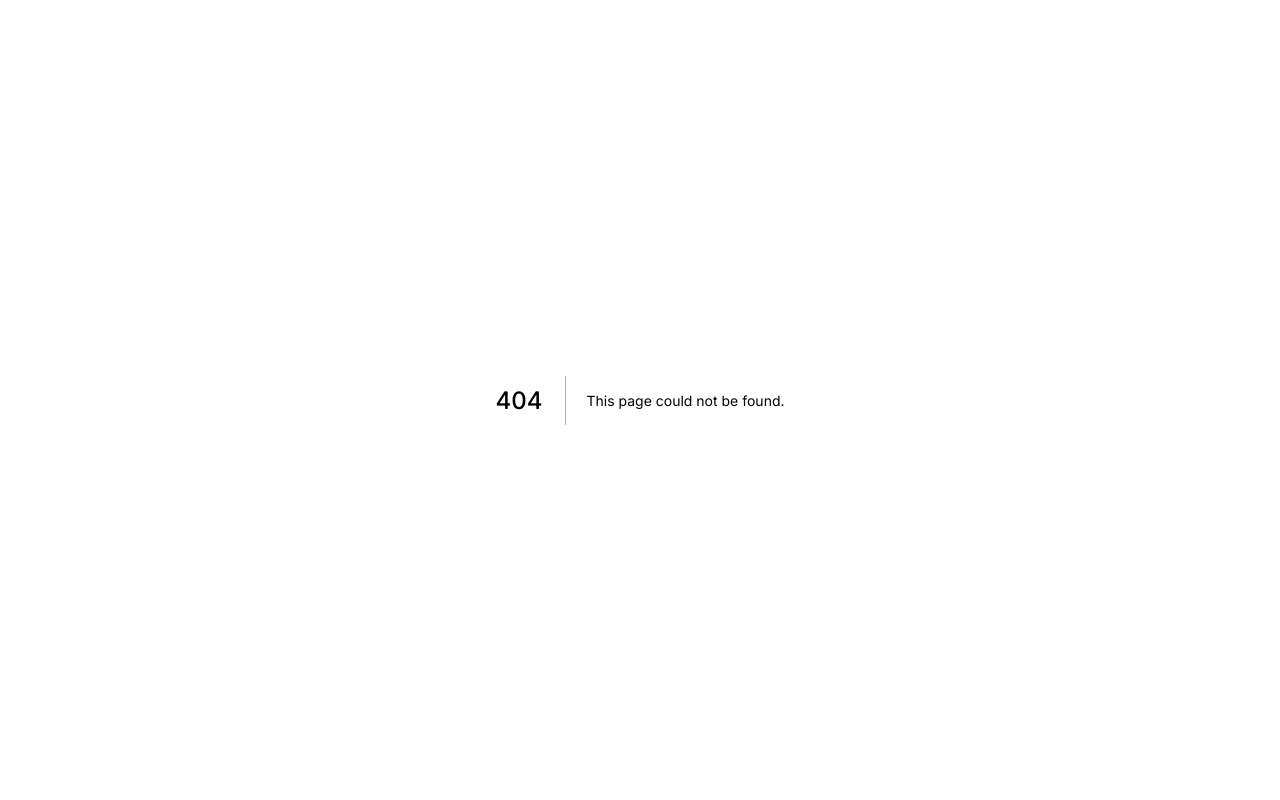
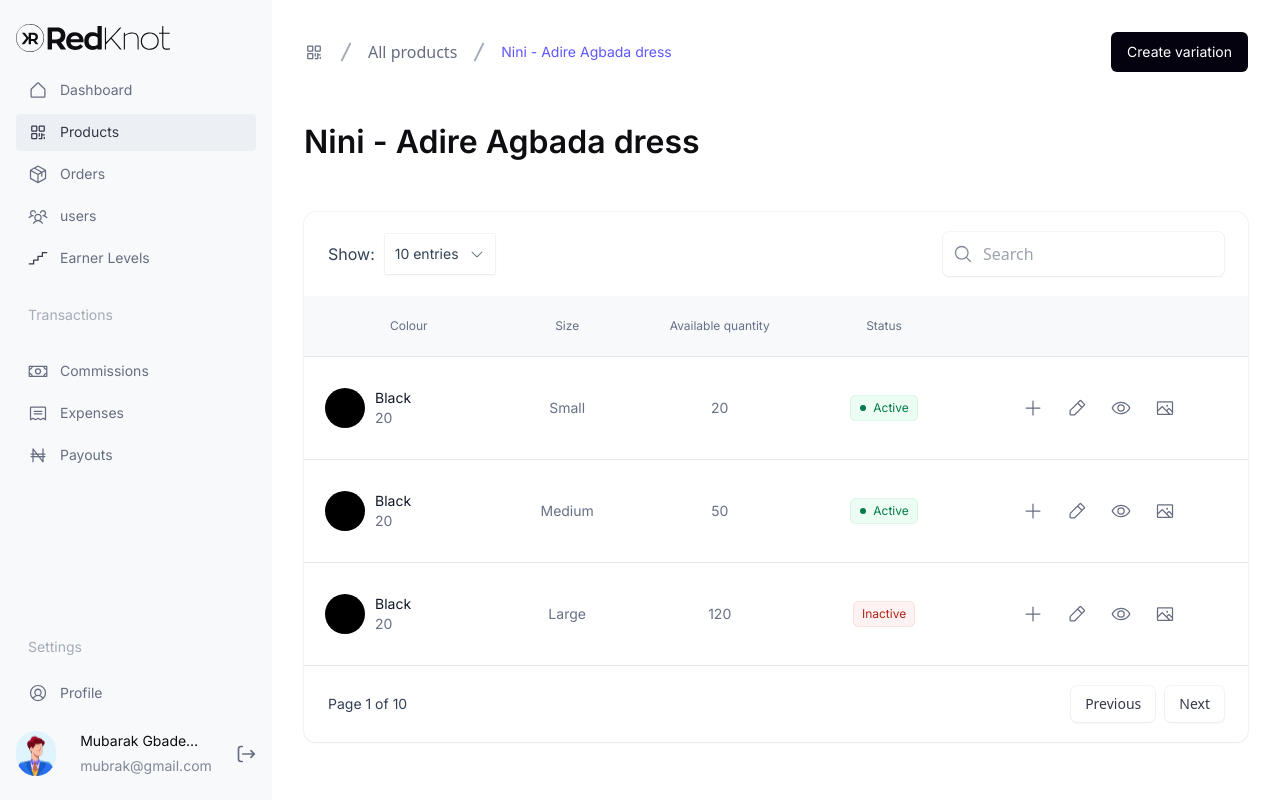
Before and after one commit to RedknotNG/Redknot, a Next.js app: page /admin/products/1 in a window 1280 px wide. Before the commit this address had no page. Built offline with nearby package versions, Linux system fonts and the light colour scheme.

Commit message:
implement view product UI

```diff
--- a/src/app/admin/layout.tsx
+++ b/src/app/admin/layout.tsx
@@ -63,8 +63,8 @@ export default function EarnerLayout({
     <html lang="en">
       {pathname !== "/admin" ? (
         <body className={`${inter.variable}`}>
-          <section className="w-full flex">
-            <div className="h-screen w-[272px] flex flex-col justify-between bg-background-disabled px-[16px] py-[24px]">
+          <section className="w-full relative">
+            <div className="h-screen fixed left-0 top-0 w-[272px] flex flex-col justify-between bg-background-disabled px-[16px] py-[24px]">
               <div className="flex flex-col gap-[20px]">
                 <Link href={"/admin/dashboard"} className="text-text-loud">
                   <RedKnotSmallIcon />
@@ -207,7 +207,9 @@ export default function EarnerLayout({
               </div>
             </div>
 
-            <section className="w-full">{children}</section>
+            <section className="adminWidth absolute top-0 left-[272px]">
+              {children}
+            </section>
           </section>
         </body>
       ) : (
--- /dev/null
+++ b/src/app/admin/products/[id]/create-variation/page.tsx
@@ -0,0 +1,3 @@
+export default function AdminCreateVariation() {
+  return <div>Create Variation</div>;
+}
--- /dev/null
+++ b/src/app/admin/products/[id]/page.tsx
@@ -0,0 +1,272 @@
+"use client";
+
+import { ReactElement, useEffect, useMemo, useState } from "react";
+import {
+  Column,
+  ColumnDef,
+  flexRender,
+  getCoreRowModel,
+  getPaginationRowModel,
+  Table,
+  useReactTable,
+} from "@tanstack/react-table";
+import {
+  DateRow,
+  EachProductTitleRow,
+  ProductStatusRow,
+  ProductTitleRow,
+  TableHeader,
+  TableRow,
+} from "@/components/TableBody";
+import SearchIcon from "@/icons/SearchIcon";
+import DropDown from "@/components/DropDown";
+import bs1 from "../../../../../public/bs1.png";
+import { StaticImageData } from "next/image";
+import EditIcon from "@/icons/EditIcon";
+import ViewIcon from "@/icons/ViewIcon";
+import { useQuery } from "@tanstack/react-query";
+import { UseGetEarnerLevels } from "@/api/api";
+import ImageIcon from "@/icons/ImageIcon";
+import Link from "next/link";
+import AdminProductsIcon from "@/icons/AdminLayout/AdminProductsIcon";
+import SlashIcon from "@/icons/SlashIcon";
+import AddIcon from "@/icons/AddIcon";
+
+type EachProductTableDataSchema = {
+  color: { color: string; quantity: number; code: string };
+  size: string;
+  quantity: number;
+  status: string;
+  id: string;
+};
+
+const tableData: EachProductTableDataSchema[] = [
+  {
+    id: "12ew",
+    color: { color: "Black", quantity: 20, code: "#000000" },
+    quantity: 20,
+    size: "Small",
+    status: "Active",
+  },
+  {
+    id: "12w",
+    color: { color: "Black", quantity: 20, code: "#000000" },
+    quantity: 50,
+    size: "Medium",
+    status: "Active",
+  },
+  {
+    id: "12e",
+    color: { color: "Black", quantity: 20, code: "#000000" },
+    quantity: 120,
+    size: "Large",
+    status: "Inactive",
+  },
+];
+
+export default function AdminEachProducts() {
+  const [data, setData] = useState(() => [...tableData]);
+  const [searchValue, setSearchValue] = useState("");
+
+  // const { data: earnerLevels, isLoading } = useQuery({
+  //   queryFn: () => UseGetEarnerLevels(),
+  //   queryKey: ["getEarnerLevels"],
+  // });
+
+  const columns = useMemo<ColumnDef<EachProductTableDataSchema>[]>(
+    () => [
+      {
+        id: "color",
+        accessorKey: "color",
+        header: () => <TableHeader title="Colour" />,
+        cell: (info: any) => {
+          return <EachProductTitleRow color={info.getValue()} />;
+        },
+      },
+      {
+        id: "size",
+        accessorKey: "size",
+        header: () => <TableHeader title="Size" />,
+        cell: (info: any) => <TableRow title={info.getValue()} />,
+      },
+      {
+        id: "quantity",
+        accessorKey: "quantity",
+        header: () => <TableHeader title="Available quantity" />,
+        cell: (info: any) => <TableRow title={info.getValue()} />,
+      },
+      {
+        id: "status",
+        accessorKey: "status",
+        header: () => <TableHeader title="Status" />,
+        cell: (info: any) => <ProductStatusRow title={info.getValue()} />,
+      },
+      {
+        id: "id",
+        accessorKey: "id",
+        header: () => <TableHeader title="" />,
+        cell: (info: any) => <TableAction id={info.getValue()} />,
+      },
+    ],
+    []
+  );
+  const table = useReactTable({
+    data,
+    columns,
+    getCoreRowModel: getCoreRowModel(),
+    getPaginationRowModel: getPaginationRowModel(),
+    debugTable: true,
+  });
+
+  // useEffect(() => {
+  //   setData(earnerLevels?.data);
+  // }, [earnerLevels]);
+
+  return (
+    <div className="adminWidth flex flex-col gap-[50px] p-[32px]">
+      <div className="w-full flex justify-between items-center">
+        <div className="flex gap-[12px]">
+          <div className="text-text-normal">
+            <AdminProductsIcon />
+          </div>
+          <div className="text-text-disabled">
+            <SlashIcon />
+          </div>
+
+          <Link
+            href={"/admin/products"}
+            className="small text-text-normal font-medium leading-[20px]"
+          >
+            All products
+          </Link>
+
+          <div className="text-text-disabled">
+            <SlashIcon />
+          </div>
+
+          <p className="small text-primary-100 font-medium leading-[20px]">
+            Nini - Adire Agbada dress
+          </p>
+        </div>
+
+        <Link
+          href={"/admin/products/create-product"}
+          className="bg-[#050210] px-[16px] py-[10px] flex gap-[5px] text-text-white rounded-[6px]"
+        >
+          <p className="small font-semibold leading-[20px] text-text-white">
+            Create variation
+          </p>
+        </Link>
+      </div>
+
+      <h3 className="font-semibold text-text-loud leading-[40px]">
+        Nini - Adire Agbada dress
+      </h3>
+      <div className="shadow w-full rounded-[12px] flex flex-col">
+        <div className="w-full flex justify-between px-[24px] py-[20px]">
+          <div className="flex gap-[10px] items-center">
+            <p className="text-[#334155]">Show:</p>
+            <DropDown />
+          </div>
+
+          <div className="shadow flex gap-[10px] items-center p-[10px] rounded-[6px]">
+            <div className="text-[#818898]">
+              <SearchIcon />
+            </div>
+            <input
+              value={searchValue}
+              onChange={(e) => setSearchValue(e.target.value)}
+              type="text"
+              placeholder="Search"
+              className="font-normal font-inter text-[16px] text-text-subdued leading-[24px] focus:border-none focus:outline-none"
+            />
+          </div>
+        </div>
+        <table>
+          <thead>
+            {table.getHeaderGroups().map((headerGroup) => (
+              <tr key={headerGroup.id} className="bg-background-disabled">
+                {headerGroup.headers.map((header) => {
+                  return (
+                    <th
+                      key={header.id}
+                      colSpan={header.colSpan}
+                      className="border-b-[1px]"
+                    >
+                      {header.isPlaceholder
+                        ? null
+                        : flexRender(
+                            header.column.columnDef.header,
+                            header.getContext()
+                          )}
+                    </th>
+                  );
+                })}
+              </tr>
+            ))}
+          </thead>
+          <tbody>
+            {table.getRowModel().rows.map((row) => {
+              return (
+                <tr key={row.id} className="border-b-[1px]">
+                  {row.getVisibleCells().map((cell) => {
+                    return (
+                      <td key={cell.id}>
+                        {flexRender(
+                          cell.column.columnDef.cell,
+                          cell.getContext()
+                        )}
+                      </td>
+                    );
+                  })}
+                </tr>
+              );
+            })}
+          </tbody>
+        </table>
+
+        <div className="w-full flex justify-between items-center px-[24px] py-[20px]">
+          <p className="small font-medium leading-[20px] text-[#334155]">
+            Page 1 of 10
+          </p>
+
+          <div className="flex gap-[10px] items-center ">
+            <button
+              type="button"
+              onClick={() => console.log("previous")}
+              className="shadow bg-background-white px-[14px] py-[8px] text-[14px] font-medium leading-[20px] text-text-muted rounded-[6px]"
+            >
+              Previous
+            </button>
+            <button
+              type="button"
+              onClick={() => console.log("next")}
+              className="shadow bg-background-white px-[14px] py-[8px] text-[14px] font-medium leading-[20px] text-text-muted rounded-[6px]"
+            >
+              Next
+            </button>
+          </div>
+        </div>
+      </div>
+    </div>
+  );
+}
+
+function TableAction({ id }: { id: string }) {
+  return (
+    <div className="flex gap-[24px] justify-center">
+      <button className="text-text-normal">
+        <AddIcon />
+      </button>
+      <button className="text-text-normal">
+        <EditIcon />
+      </button>
+      <button className="text-text-normal">
+        <ViewIcon />
+      </button>
+      <button className="text-text-normal">
+        <ImageIcon />
+      </button>
+    </div>
+  );
+}
--- a/src/app/admin/products/create-product/page.tsx
+++ b/src/app/admin/products/create-product/page.tsx
@@ -94,11 +94,6 @@ export default function AdminCreateProduct() {
       })
     );
   }
-  //remove
-  useEffect(() => {
-    console.log(variationData);
-  }, [variationData]);
-  //remove
 
   function handleVariationCancel(id: string) {
     setVariationActive(false);
--- a/src/components/AdminProducts/AllProducts.tsx
+++ b/src/components/AdminProducts/AllProducts.tsx
@@ -26,6 +26,7 @@ import ViewIcon from "@/icons/ViewIcon";
 import { useQuery } from "@tanstack/react-query";
 import { UseGetEarnerLevels } from "@/api/api";
 import ImageIcon from "@/icons/ImageIcon";
+import Link from "next/link";
 
 type ProductsTableDataSchema = {
   name: { title: string; image: StaticImageData };
@@ -232,9 +233,9 @@ function TableAction({ id }: { id: string }) {
       <button className="text-text-normal">
         <EditIcon />
       </button>
-      <button className="text-text-normal">
+      <Link href={`/admin/products/${id}`} className="text-text-normal">
         <ViewIcon />
-      </button>
+      </Link>
       <button className="text-text-normal">
         <ImageIcon />
       </button>
--- a/src/components/TableBody.tsx
+++ b/src/components/TableBody.tsx
@@ -3,6 +3,7 @@ import Dot from "@/icons/Dot";
 import moment from "moment";
 import Image, { StaticImageData } from "next/image";
 import bs1 from "../../public/bs1.png";
+import clsx from "clsx";
 
 export function TableHeader({ title }: { title: string }) {
   return (
@@ -100,3 +101,30 @@ export function ProductStatusRow({ title }: { title: string }) {
     </div>
   );
 }
+
+export function EachProductTitleRow({
+  color,
+}: {
+  color: { color: string; quantity: number; code: string };
+}) {
+  return (
+    <div className="w-full flex justify-center items-center pl-[20px]">
+      <div className="w-full flex justify-start items-center gap-[10px]">
+        <div
+          className={clsx(`h-[40px] w-[40px] rounded-full bg-[${color.code}]`)}
+          style={{
+            backgroundColor: color.code,
+          }}
+        ></div>
+        <div className="flex flex-col items-start gap-0 py-[30px]">
+          <p className="small leading-[20px] text-[#101828] font-medium text-center">
+            {color.color}
+          </p>
+          <p className="small leading-[20px] text-[#667085] font-normal text-center">
+            {color.quantity}
+          </p>
+        </div>
+      </div>
+    </div>
+  );
+}
```
